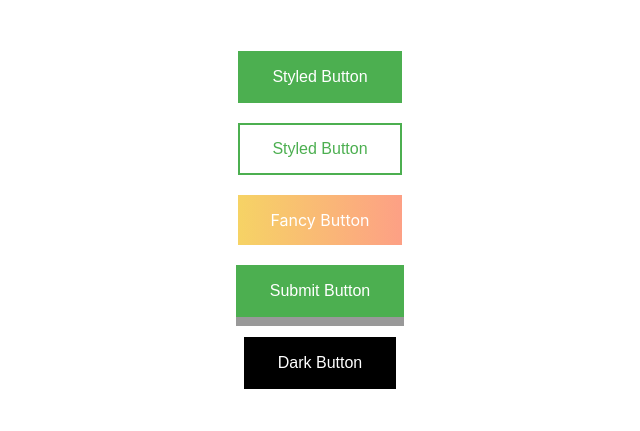
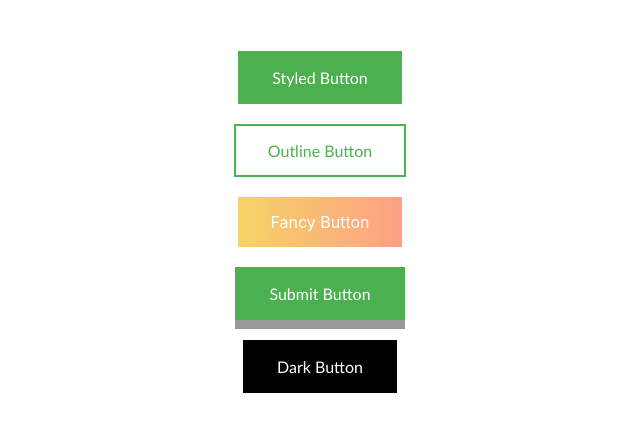
Before and after one commit to amontalvof/react-styled-demo, a React (Create React App) app: page / in a window 1280 px wide. Shown: the part 293-724 px from the top of the page, without its empty margins (320-960 px from the left). Built offline with nearby package versions, Linux system fonts and the light colour scheme.

Commit message:
feat: Global Styles

```diff
--- a/src/App.js
+++ b/src/App.js
@@ -1,5 +1,5 @@
+import { ThemeProvider, createGlobalStyle } from 'styled-components';
 import logo from './logo.svg';
-import { ThemeProvider } from 'styled-components';
 import './App.css';
 import {
     StyledButton,
@@ -18,11 +18,19 @@ const theme = {
         primary: '#fff',
         text: '#000',
     },
+    fontFamily: 'Gill Sans',
 };
+
+const GlobalStyle = createGlobalStyle`
+    button {
+        font-family: ${(props) => props.theme.fontFamily};
+    }
+`;
 
 function App() {
     return (
         <ThemeProvider theme={theme}>
+            <GlobalStyle />
             <div className="App">
                 <AnimatedLogo src={logo} alt="logo" />
                 <div>
@@ -32,7 +40,7 @@ function App() {
                 <div>
                     <br />
                 </div>
-                <StyledButton variant="outline">Styled Button</StyledButton>
+                <StyledButton variant="outline">Outline Button</StyledButton>
                 <div>
                     <br />
                 </div>
```
